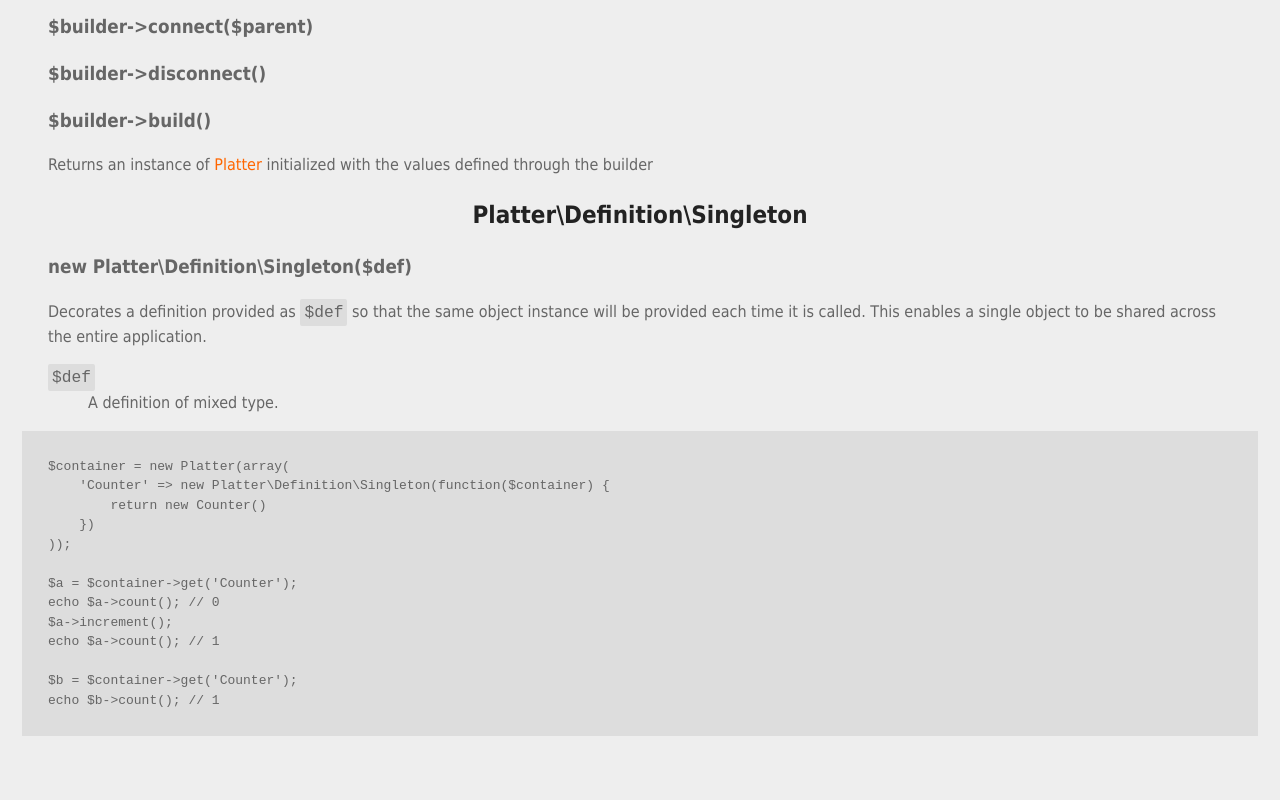
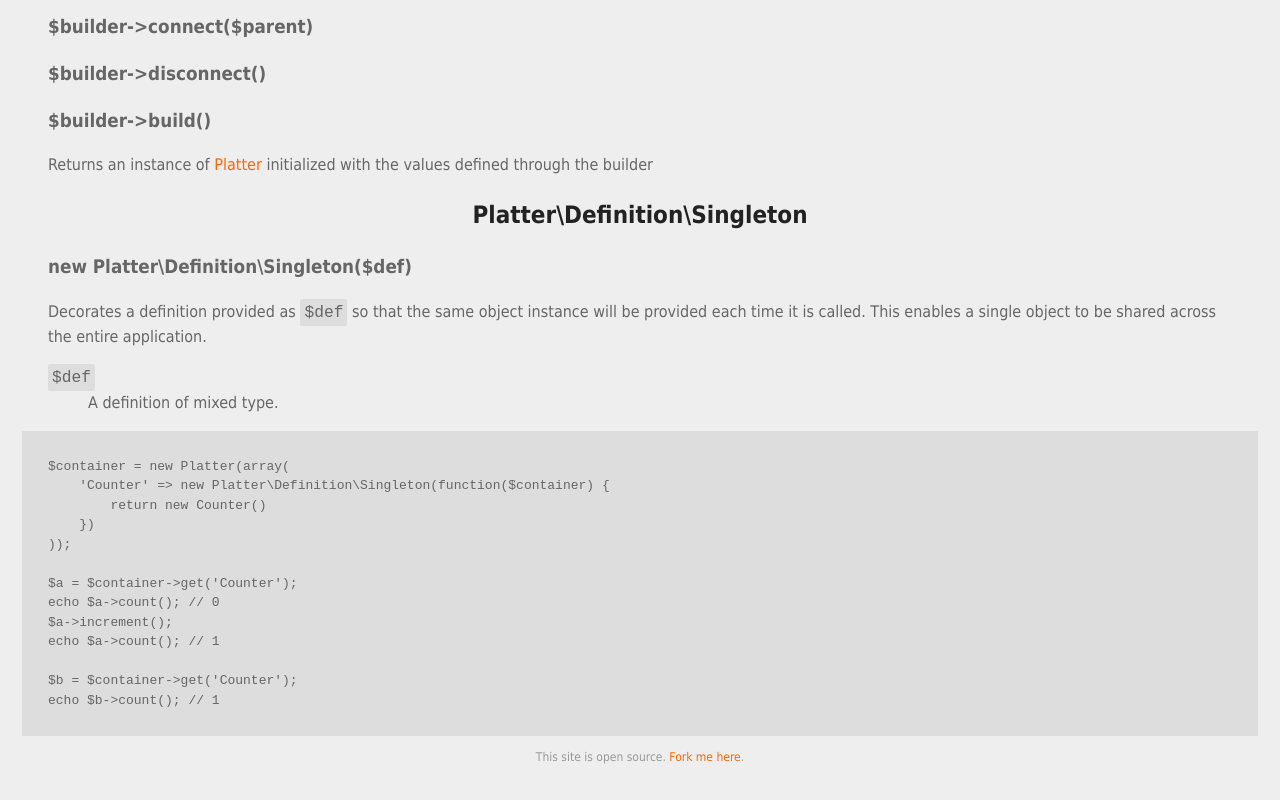
Before and after one commit to stuartwakefield/platter.stuartw.io, a plain HTML site: page index.html in a window 1280 px wide. Shown: the part 3649-4449 px from the top of the page. Drawn offline with Linux system fonts and the light colour scheme.

Commit message:
Adding link to home page on Git

```diff
--- a/index.html
+++ b/index.html
@@ -69,6 +69,11 @@
 				padding: 0.25em;
 				background: #ddd;
 				border-radius: 2px;
+			}
+			.footnote {
+				text-align: center;
+				color: #999;
+				font-size: 0.75em;
 			}
 		</style>
 	</head>
@@ -253,5 +258,6 @@ $b = $container->get('Counter');
 echo $b->count(); // 1
 </pre>
 
+		<p class="footnote">This site is open source. <a href="https://github.com/stuartwakefield/platter.stuartw.io">Fork me here</a>.</p>
 	</body>
 </html>
```
